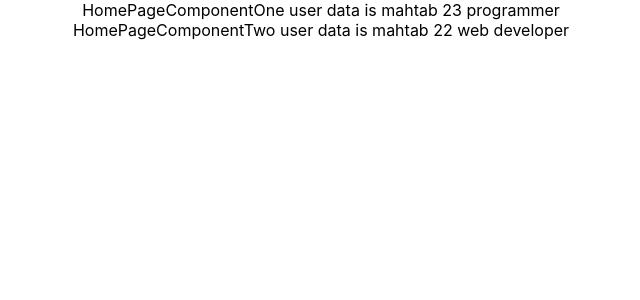
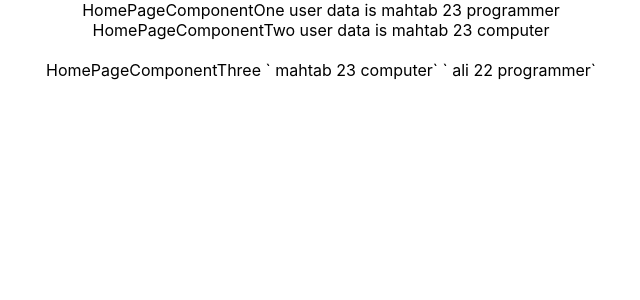
Before and after one commit to MahtabBukhari/learn_typescript, a React (Create React App) app: page / in a window 1280 px wide. Shown: the top 300 px of the page, without its empty margins (319-959 px from the left). Built offline with nearby package versions, Linux system fonts and the light colour scheme.

Commit message:
passing array as props

```diff
--- /dev/null
+++ b/src/components/HomePageComponentThree.tsx
@@ -0,0 +1,25 @@
+
+
+import React from 'react'
+
+type compThree={
+  arr:{
+    name:string,
+    age:Number,
+    work:string
+  }[]
+}
+
+const HomePageComponentThree = (props:compThree) => {
+  return (
+    <div><br/>HomePageComponentThree
+{      props.arr.map(data=>{
+  return(
+    <> ` {data.name} {data.age} {data.work}` </>
+  )
+})}
+    </div>
+  )
+}
+
+export default HomePageComponentThree
--- a/src/pages/HomePage.tsx
+++ b/src/pages/HomePage.tsx
@@ -1,20 +1,22 @@
 import React from "react";
 import HomePageComponentOne from "../components/HomePageComponentOne";
+import HomePageComponentThree from "../components/HomePageComponentThree";
 import HomePageComponentTwo from "../components/HomePageComponentTwo";
 
-const obj={
-    name:'mahtab',
-    age:22,
-    work:'web developer'
-}
+const obj = { name: "mahtab", age: 23, work: "computer" };
+
+const arr = [
+  { name: "mahtab", age: 23, work: "computer" },
+  { name: "ali", age: 22, work: "programmer" },
+];
 
 const HomePage = () => {
-
   return (
-    <>
-      <HomePageComponentOne name={"mahtab"} age={23} work={'programmer'} />
-      <HomePageComponentTwo data={obj}  />
-    </>
+    <div>
+      <HomePageComponentOne name={"mahtab"} age={23} work={"programmer"} />
+      <HomePageComponentTwo data={obj} />
+      <HomePageComponentThree arr={arr} />
+    </div>
   );
 };
 
```
